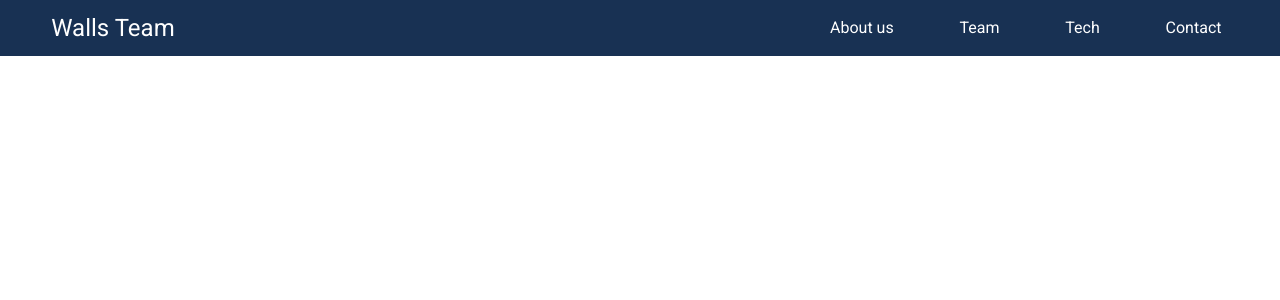
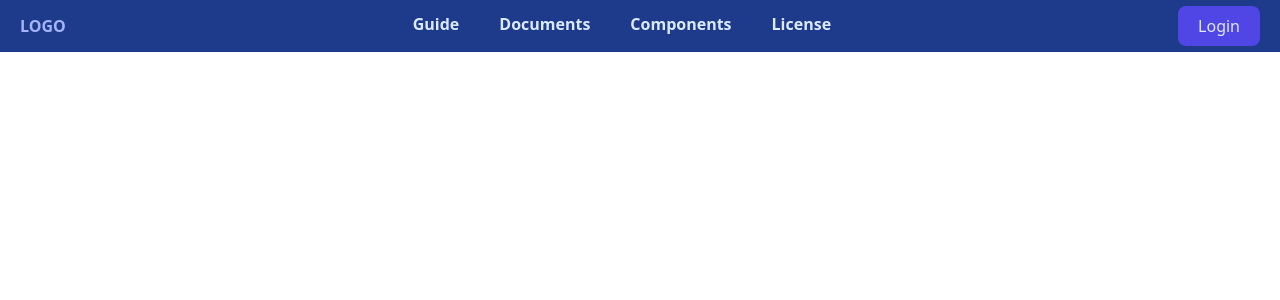
Before and after one commit to ParedesLuis/ruman, a Vue app: page / in a window 1280 px wide. Shown: the top 300 px of the page. Built offline with nearby package versions, Linux system fonts and the light colour scheme.

Commit message:
adding tailwind &  navbar

```diff
--- a/package.json
+++ b/package.json
@@ -7,7 +7,11 @@
     "build": "vue-cli-service build"
   },
   "dependencies": {
+    "@tailwindcss/postcss7-compat": "^2.0.2",
+    "autoprefixer": "^9",
     "core-js": "^3.6.5",
+    "postcss": "^7",
+    "tailwindcss": "npm:@tailwindcss/postcss7-compat@^2.0.2",
     "vue": "^2.6.11",
     "vuetify": "^2.4.0"
   },
@@ -16,6 +20,7 @@
     "@vue/cli-service": "~4.5.0",
     "sass": "^1.32.0",
     "sass-loader": "^10.0.0",
+    "vue-cli-plugin-tailwind": "~2.0.5",
     "vue-cli-plugin-vuetify": "~2.1.0",
     "vue-template-compiler": "^2.6.11",
     "vuetify-loader": "^1.7.0"
--- /dev/null
+++ b/postcss.config.js
@@ -0,0 +1,6 @@
+module.exports = {
+  plugins: {
+    tailwindcss: {},
+    autoprefixer: {}
+  }
+}
--- a/src/App.vue
+++ b/src/App.vue
@@ -1,23 +1,20 @@
 <template>
-  <v-app>
-    <v-main>
-      <CustomNavbar />
-    </v-main>
-  </v-app>
+  <div id="app">
+    <header class="bg-blue-900 flex justify-between px-5 items-center">
+      <div class="text-indigo-300 font-semibold">LOGO</div>
+      <Navbar/>
+      <button class="bg-indigo-600 rounded-lg text-indigo-100 py-2 px-5 hover:shadow-inner hover:scale-95">Login</button>
+    </header>
+  </div>
 </template>
 
 <script>
-import CustomNavbar from "./components/CustomNavbar";
+import Navbar from './components/Navbar.vue'
 
 export default {
-  name: "App",
-
+  name: 'App',
   components: {
-    CustomNavbar,
-  },
-
-  data: () => ({
-    //
-  }),
-};
+    Navbar
+  }
+}
 </script>
--- /dev/null
+++ b/src/assets/tailwind.css
@@ -0,0 +1,5 @@
+@tailwind base;
+
+@tailwind components;
+
+@tailwind utilities;
--- a/src/components/CustomNavbar.vue
+++ /dev/null
@@ -1,122 +0,0 @@
-<template>
-  <div>
-    <div class="navbar-container">
-      <a class="brand"> Walls Team</a>
-      <ul>
-        <li class="menu-item">
-          <a>About us</a>
-        </li>
-        <li class="menu-item">
-          <a>Team</a>
-        </li>
-        <li class="menu-item">
-          <a>Tech</a>
-        </li>
-        <li class="menu-item">
-          <a>Contact</a>
-        </li>
-        <li class="hamburguer-button">
-          <i class="fas fa-bars menu-button" @click="handleToShow"></i>
-        </li>
-      </ul>
-    </div>
-    <ul class="responsive-menu" v-show="show">
-      <li class="responsive-menu-item">
-        <a>About us</a>
-      </li>
-      <li class="responsive-menu-item">
-        <a>Team</a>
-      </li>
-      <li class="responsive-menu-item">
-        <a>Tech</a>
-      </li>
-      <li class="responsive-menu-item">
-        <a>Contact</a>
-      </li>
-    </ul>
-  </div>
-</template>
-<script>
-export default {
-  name: "CustomNavbar",
-  data: () => ({
-    show: false,
-  }),
-  methods: {
-    handleToShow() {
-      this.show = !this.show;
-    },
-  },
-};
-</script>
-<style>
-.navbar-container {
-  height: 7vh;
-  background: #183153;
-  display: flex;
-  align-items: center;
-  padding: 0 2% 0 4%;
-  justify-content: space-between;
-}
-
-.navbar-container > .brand {
-  color: white;
-  font-size: 1.5em;
-}
-
-.navbar-container > ul {
-  display: flex;
-  width: 40%;
-  justify-content: space-around;
-  list-style: none;
-}
-
-.menu-item a {
-  color: white !important;
-  text-decoration: none;
-}
-
-.hamburguer-button {
-  color: white;
-}
-
-.responsive-menu {
-  display: flex;
-  justify-content: center;
-  flex-direction: column;
-  align-items: center;
-  list-style: none;
-  padding: 0 !important;
-  background: #183153;
-}
-
-.responsive-menu li {
-  width: 100%;
-  text-align: center;
-  padding: 20px;
-}
-
-.responsive-menu li:hover {
-  border: 1px solid white;
-}
-
-.responsive-menu a {
-  color: white !important;
-}
-
-@media (min-width: 769px) {
-  .hamburguer-button {
-    display: none;
-  }
-
-  .responsive-menu {
-    display: none;
-  }
-}
-
-@media (max-width: 768px) {
-  .menu-item a {
-    display: none;
-  }
-}
-</style>
--- /dev/null
+++ b/src/components/Navbar.vue
@@ -0,0 +1,21 @@
+<template>
+  <div id="navbar">
+    <button class="bg-hamburguer w-8 h-8 md:hidden block m-5"></button>
+    <nav>
+      <ul class="md:flex hidden">
+        <li class="text-blue-100 font-bold px-5 hover:text-white border-blue-900 hover:border-white border-b-4 cursor-pointer py-3 transition ease-in duration-300">Guide</li>
+        <li class="text-blue-100 font-bold px-5 hover:text-white border-blue-900 hover:border-white border-b-4 cursor-pointer py-3 transition ease-in duration-300">Documents</li>
+        <li class="text-blue-100 font-bold px-5 hover:text-white border-blue-900 hover:border-white border-b-4 cursor-pointer py-3 transition ease-in duration-300">Components</li>
+        <li class="text-blue-100 font-bold px-5 hover:text-white border-blue-900 hover:border-white border-b-4 cursor-pointer py-3 transition ease-in duration-300">License</li>
+      </ul>
+    </nav>
+  </div>
+</template>
+
+<script>
+export default {
+  name: "Navbar",
+};
+</script>
+
+<!-- Add "scoped" attribute to limit CSS to this component only -->
--- a/src/main.js
+++ b/src/main.js
@@ -1,6 +1,7 @@
 import Vue from 'vue'
 import App from './App.vue'
 import vuetify from './plugins/vuetify';
+import './assets/tailwind.css'
 
 Vue.config.productionTip = false
 
--- /dev/null
+++ b/tailwind.config.js
@@ -0,0 +1,15 @@
+module.exports = {
+  purge: { content: ['./public/**/*.html', './src/**/*.vue'] },
+  darkMode: false, // or 'media' or 'class'
+  theme: {
+    extend: {
+      backgroundImage: {
+        hamburguer: "url('https://upload.wikimedia.org/wikipedia/commons/b/b2/Hamburger_icon.svg')"
+      },
+    },
+  },
+  variants: {
+    extend: {},
+  },
+  plugins: [],
+}
```
Also changed, not shown: src/components/HelloWorld.vue (deleted, +0 -65 lines), 1 other file (tests, documents, lock files or other folders).
